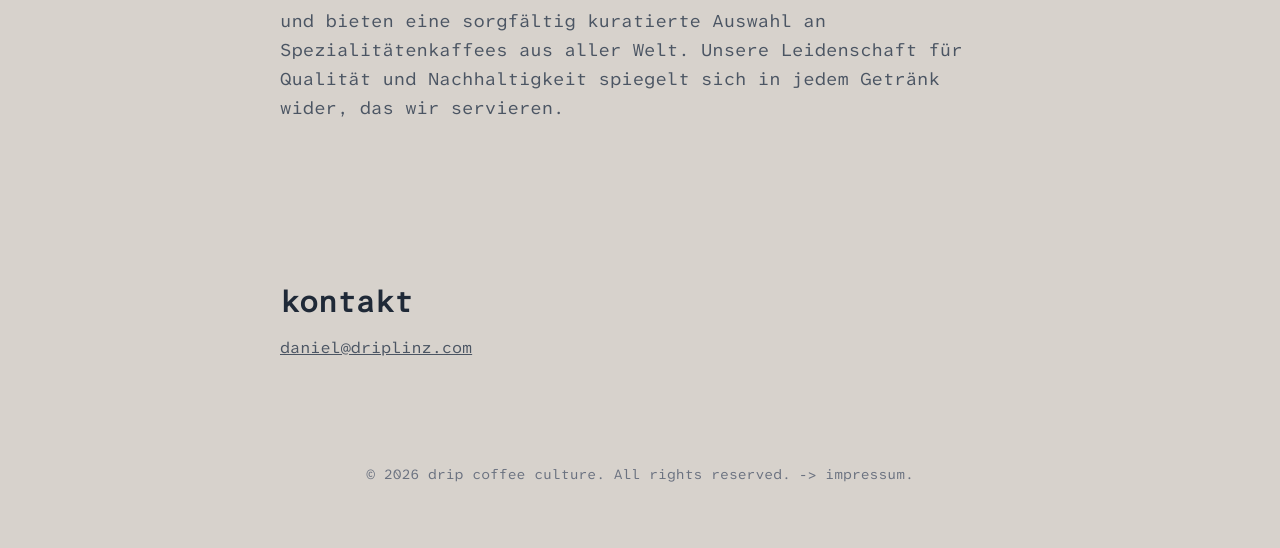
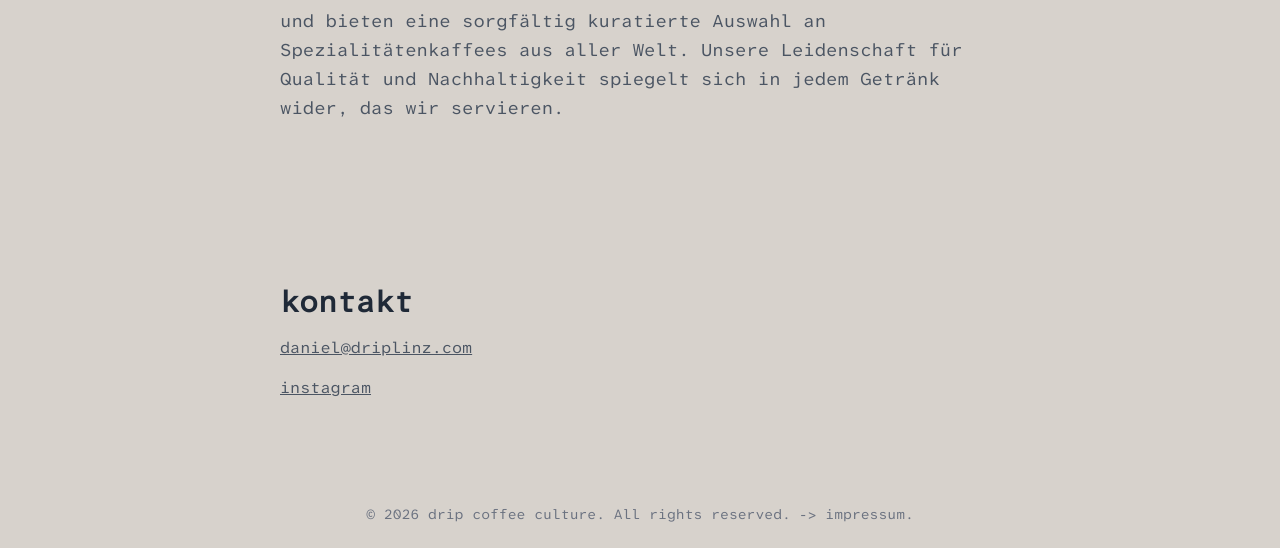
Before and after one commit to windischbauer/dcc-website, a plain HTML site: page index.html in a window 1280 px wide. Shown: the part 984-1532 px from the top of the page. Before the commit the page ends 1492 px from the top, so only its background shows below. Drawn offline with nearby package versions, Linux system fonts and the light colour scheme.

Commit message:
Add instagram

```diff
--- a/index.html
+++ b/index.html
@@ -46,7 +46,8 @@
   <!-- Contact -->
   <section class="py-20 px-6 max-w-3xl mx-auto">
     <h2 class="text-3xl font-semibold mb-4">kontakt</h2>
-    <a href="mailto:daniel@driplinz.com" class="underline text-gray-600 mb-4">daniel@driplinz.com</a>
+    <a href="mailto:daniel@driplinz.com" class="underline text-gray-600 mb-4 block">daniel@driplinz.com</a>
+    <a href="https://instagram.com/dripcoffeeculture" target="_blank" rel="noopener noreferrer" class="underline text-gray-600 block">instagram</a>
   </section>
 
   <!-- Footer -->
```
